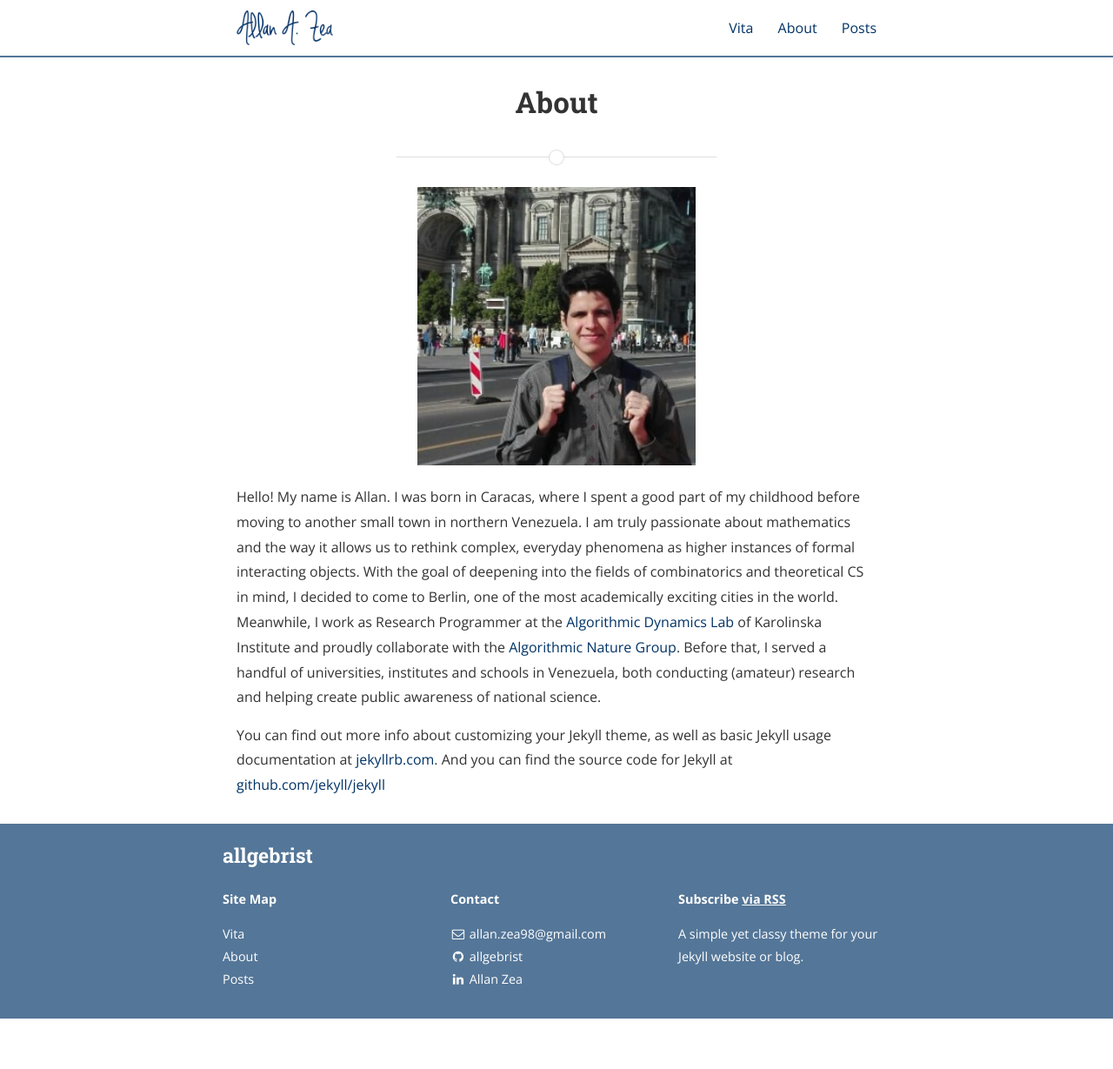
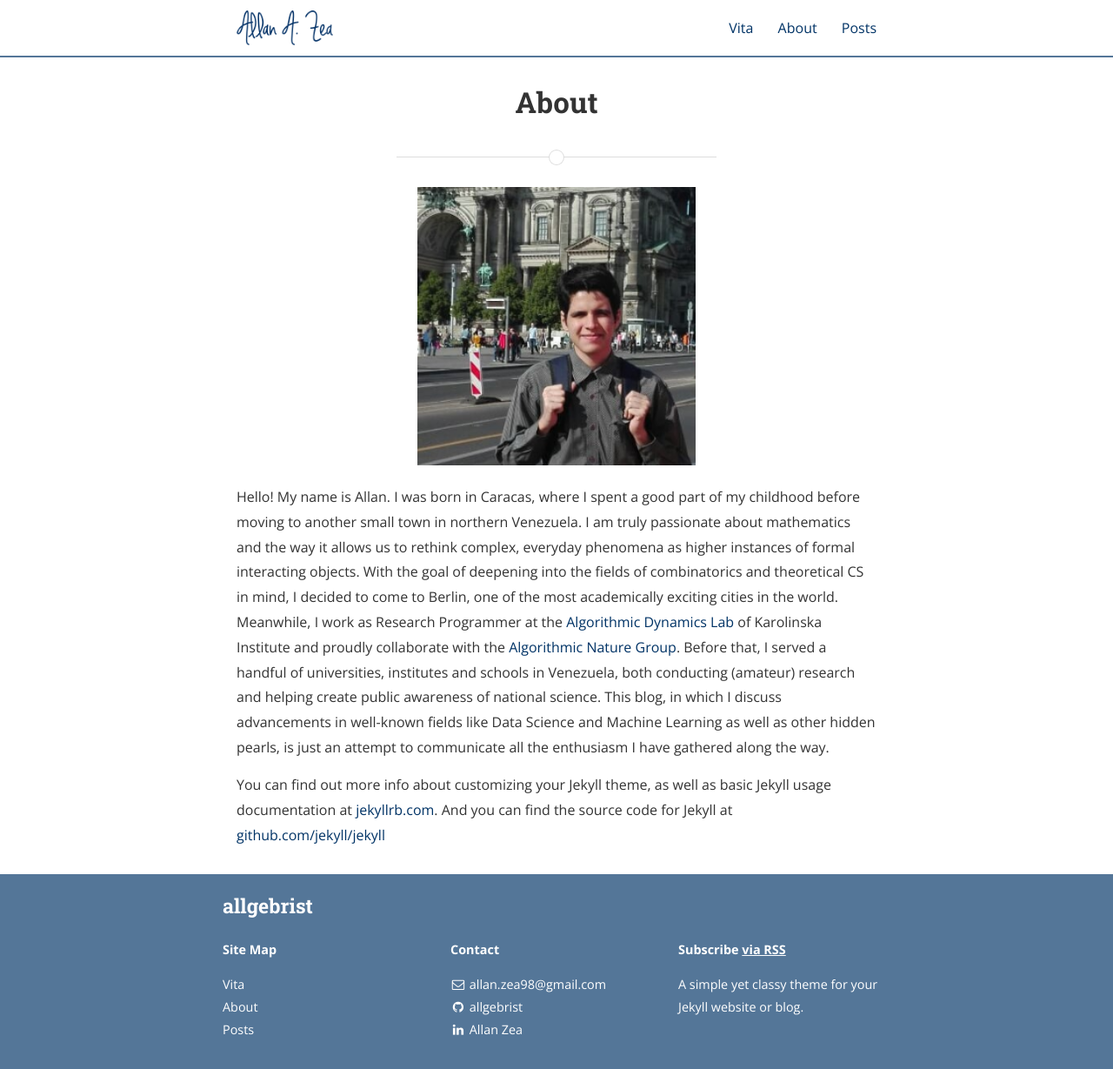
Before and after one commit to allgebrist/allgebrist.github.io, a Jekyll site: the page built from about.md, in a window 1280 px wide. Shown: the whole page at 87% size. Built offline with Jekyll 4.4.1, drawn with Linux system fonts in a browser that asks for light colours; nearby versions of some CDN libraries; before the commit the page ends 1171 px from its top, so only the background shows below that.

Commit message:
Update about.md

```diff
--- a/about.md
+++ b/about.md
@@ -6,7 +6,7 @@
 
 <img src="{{ site.baseurl }}/assets/me.png" title="Profile Picture" class="profile">
 
-Hello! My name is Allan. I was born in Caracas, where I spent a good part of my childhood before moving to another small town in northern Venezuela. I am truly passionate about mathematics and the way it allows us to rethink complex, everyday phenomena as higher instances of formal interacting objects. With the goal of deepening into the fields of combinatorics and theoretical CS in mind, I decided to come to Berlin, one of the most academically exciting cities in the world. Meanwhile, I work as Research Programmer at the [Algorithmic Dynamics Lab](https://www.algorithmicdynamics.net/) of Karolinska Institute and proudly collaborate with the [Algorithmic Nature Group](https://algorithmicnature.org/). Before that, I served a handful of universities, institutes and schools in Venezuela, both conducting (amateur) research and helping create public awareness of national science.
+Hello! My name is Allan. I was born in Caracas, where I spent a good part of my childhood before moving to another small town in northern Venezuela. I am truly passionate about mathematics and the way it allows us to rethink complex, everyday phenomena as higher instances of formal interacting objects. With the goal of deepening into the fields of combinatorics and theoretical CS in mind, I decided to come to Berlin, one of the most academically exciting cities in the world. Meanwhile, I work as Research Programmer at the [Algorithmic Dynamics Lab](https://www.algorithmicdynamics.net/) of Karolinska Institute and proudly collaborate with the [Algorithmic Nature Group](https://algorithmicnature.org/). Before that, I served a handful of universities, institutes and schools in Venezuela, both conducting (amateur) research and helping create public awareness of national science. This blog, in which I discuss advancements in well-known fields like Data Science and Machine Learning as well as other hidden pearls, is just an attempt to communicate all the enthusiasm I have gathered along the way.
 
 
 
```
